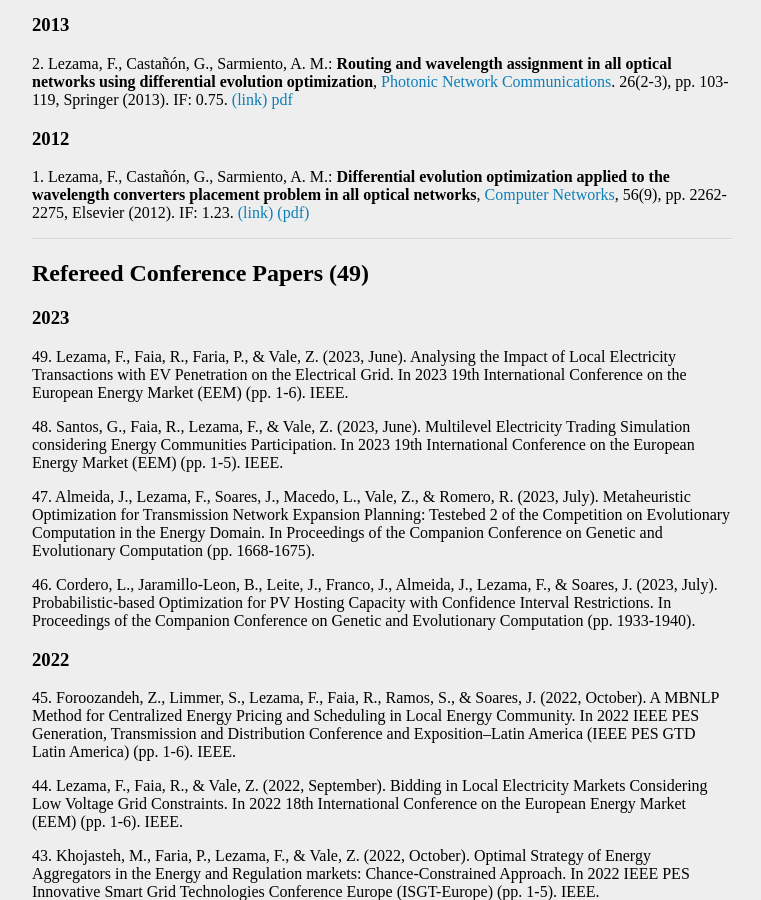
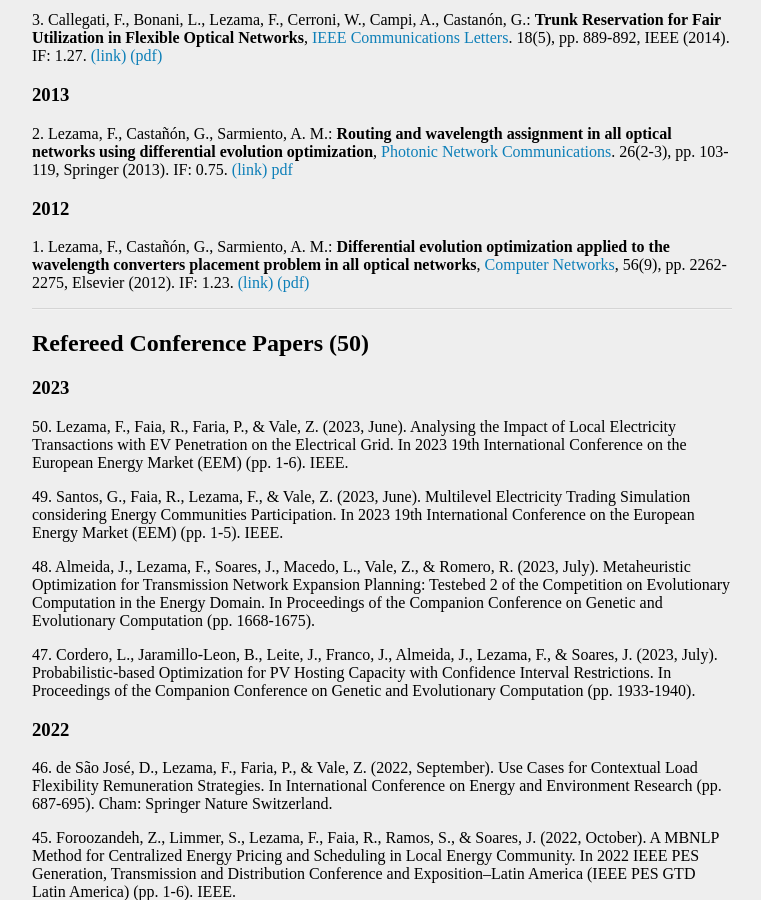
Before and after one commit to fernandolezama/fernandolezama.github.io, a Jekyll site: the page built from publication.md, in a window 1280 px wide and 900 px high, scrolled down 3349 px. Shown: the whole window, without its empty margins (258-1019 px from the left). Built offline with Jekyll 4.4.1, drawn with Linux system fonts in a browser that asks for light colours; some of the changed text lies outside the part shown.

Commit message:
Update publication.md

```diff
--- a/publication.md
+++ b/publication.md
@@ -7,16 +7,18 @@
 
 Publication of >100 peer-reviewed publications
 
-International Scientific Journals	40
+International Scientific Journals	41
 
-International Scientific Conferences	49
+International Scientific Conferences	50
 
 Book Chapters & Articles in Books	12
 
 ---
 
-## Refereed Journal Papers (40)
+## Refereed Journal Papers (41)
 ### 2024
+41\. Castañón, G., Martínez-Herrera, A. F., Sarmiento, A. M., Aragón-Zavala, A., & Lezama, F. (2024). **Comparative Analysis of Nature-Inspired Algorithms for Optimal Power Flow Problem: A Focus on Penalty-Vanishing Terms and Algorithm Performance.** [IEEE Access](https://ieeexplore.ieee.org/abstract/document/10440616).
+
 40\. Faia, R., Lezama, F., Soares, J., Pinto, T., & Vale, Z. (2024). **Local electricity markets: A review on benefits, barriers, current trends and future perspectives.** [Renewable and Sustainable Energy Reviews](https://www.sciencedirect.com/science/article/pii/S136403212300864X), 190, 114006. IF: 15.9
 
 ### 2023
@@ -114,17 +116,19 @@
 
 ---
 
-## Refereed Conference Papers (49)
+## Refereed Conference Papers (50)
 ### 2023
-49\. Lezama, F., Faia, R., Faria, P., & Vale, Z. (2023, June). Analysing the Impact of Local Electricity Transactions with EV Penetration on the Electrical Grid. In 2023 19th International Conference on the European Energy Market (EEM) (pp. 1-6). IEEE.
+50\. Lezama, F., Faia, R., Faria, P., & Vale, Z. (2023, June). Analysing the Impact of Local Electricity Transactions with EV Penetration on the Electrical Grid. In 2023 19th International Conference on the European Energy Market (EEM) (pp. 1-6). IEEE.
 
-48\. Santos, G., Faia, R., Lezama, F., & Vale, Z. (2023, June). Multilevel Electricity Trading Simulation considering Energy Communities Participation. In 2023 19th International Conference on the European Energy Market (EEM) (pp. 1-5). IEEE.
+49\. Santos, G., Faia, R., Lezama, F., & Vale, Z. (2023, June). Multilevel Electricity Trading Simulation considering Energy Communities Participation. In 2023 19th International Conference on the European Energy Market (EEM) (pp. 1-5). IEEE.
 
-47\. Almeida, J., Lezama, F., Soares, J., Macedo, L., Vale, Z., & Romero, R. (2023, July). Metaheuristic Optimization for Transmission Network Expansion Planning: Testebed 2 of the Competition on Evolutionary Computation in the Energy Domain. In Proceedings of the Companion Conference on Genetic and Evolutionary Computation (pp. 1668-1675).
+48\. Almeida, J., Lezama, F., Soares, J., Macedo, L., Vale, Z., & Romero, R. (2023, July). Metaheuristic Optimization for Transmission Network Expansion Planning: Testebed 2 of the Competition on Evolutionary Computation in the Energy Domain. In Proceedings of the Companion Conference on Genetic and Evolutionary Computation (pp. 1668-1675).
 
-46\. Cordero, L., Jaramillo-Leon, B., Leite, J., Franco, J., Almeida, J., Lezama, F., & Soares, J. (2023, July). Probabilistic-based Optimization for PV Hosting Capacity with Confidence Interval Restrictions. In Proceedings of the Companion Conference on Genetic and Evolutionary Computation (pp. 1933-1940).
+47\. Cordero, L., Jaramillo-Leon, B., Leite, J., Franco, J., Almeida, J., Lezama, F., & Soares, J. (2023, July). Probabilistic-based Optimization for PV Hosting Capacity with Confidence Interval Restrictions. In Proceedings of the Companion Conference on Genetic and Evolutionary Computation (pp. 1933-1940).
 
 ### 2022
+46\. de São José, D., Lezama, F., Faria, P., & Vale, Z. (2022, September). Use Cases for Contextual Load Flexibility Remuneration Strategies. In International Conference on Energy and Environment Research (pp. 687-695). Cham: Springer Nature Switzerland.
+
 45\. Foroozandeh, Z., Limmer, S., Lezama, F., Faia, R., Ramos, S., & Soares, J. (2022, October). A MBNLP Method for Centralized Energy Pricing and Scheduling in Local Energy Community. In 2022 IEEE PES Generation, Transmission and Distribution Conference and Exposition–Latin America (IEEE PES GTD Latin America) (pp. 1-6). IEEE.
 
 44\. Lezama, F., Faia, R., & Vale, Z. (2022, September). Bidding in Local Electricity Markets Considering Low Voltage Grid Constraints. In 2022 18th International Conference on the European Energy Market (EEM) (pp. 1-6). IEEE.
```
